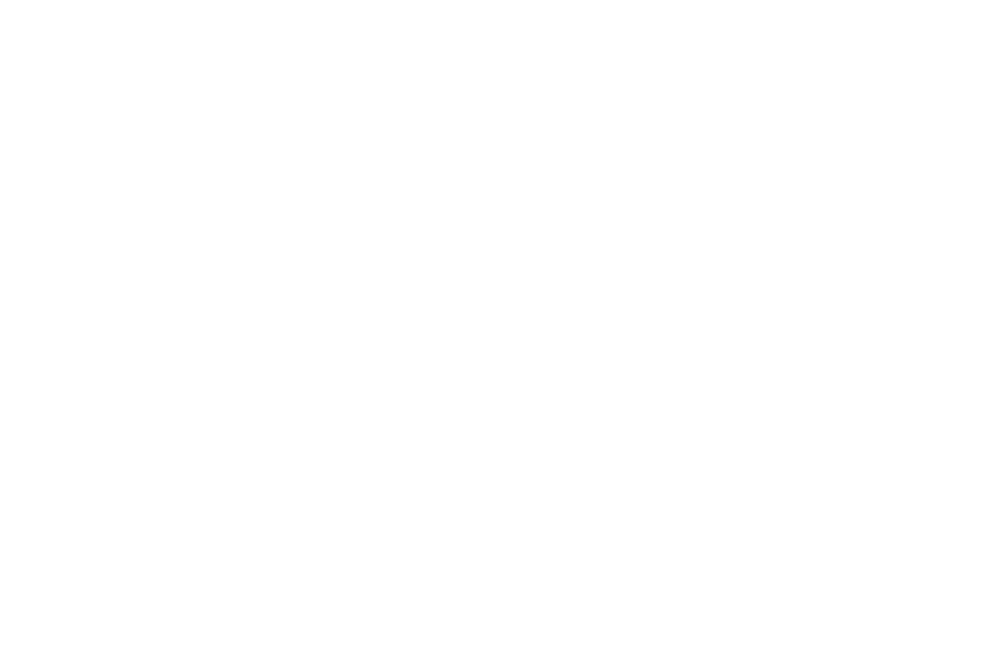
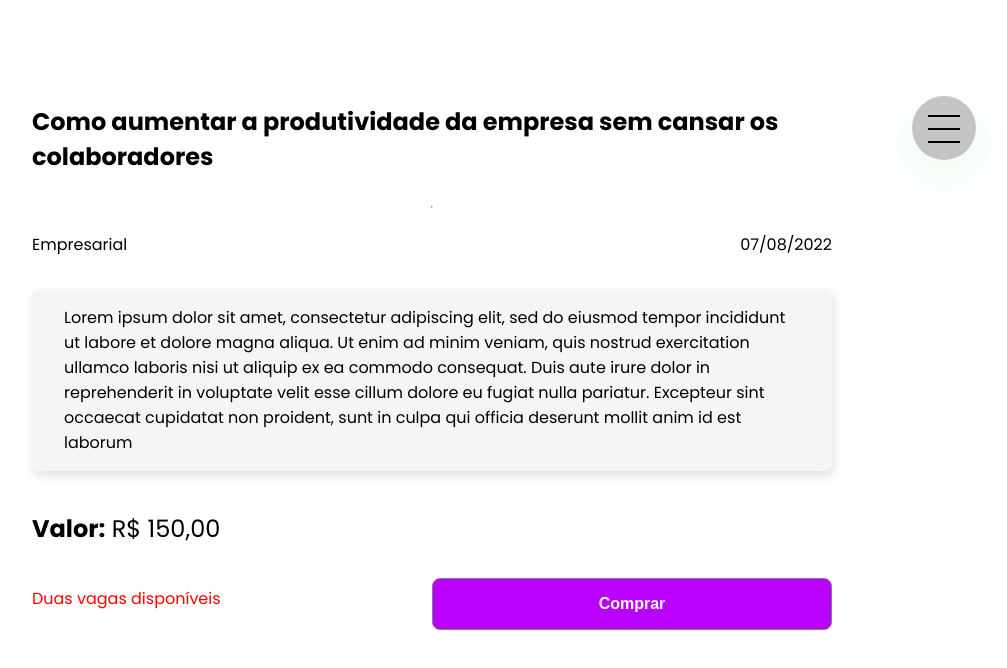
Before and after one commit to AmosAureliano/even4, a React (Vite) app: page /event in a window 1280 px wide. Before the commit this address had no page. Shown: the top 668 px of the page, without its empty margins (208-1215 px from the left). Built offline with nearby package versions, Linux system fonts and the light colour scheme.

Commit message:
feat: event page

```diff
--- a/src/components/EventHome/index.tsx
+++ b/src/components/EventHome/index.tsx
@@ -1,3 +1,4 @@
+import { Link } from 'react-router-dom';
 import {
     EventHomeContainer,
     GeneralInformations,
@@ -21,7 +22,7 @@
                 <EventInfoText>{date}</EventInfoText>
             </GeneralInformations>
 
-            <Button>Comprar ingresso</Button>
+            <Link to="/event"><Button>Comprar ingresso</Button></Link>
         </EventHomeContainer>
     )
 }
--- a/src/components/EventHome/styles.ts
+++ b/src/components/EventHome/styles.ts
@@ -45,7 +45,7 @@
     color: #FFFFFF;
     font-weight: bold;
     font-size: 1rem;
-    min-width: 25%;
+    width: 100%;
     margin: .5rem 0;
     cursor: pointer;
     transition: .3s;
--- /dev/null
+++ b/src/pages/event/index.tsx
@@ -0,0 +1,35 @@
+import Menu from "../../components/Menu";
+import {
+    EventContainer,
+    EventTitle,
+    Divisor,
+    InfoContainer,
+    Description,
+    Price,
+    ContainerBuy,
+    Button
+} from './styles';
+
+export default function Event() {
+    return(
+        <EventContainer>
+            <Menu />
+            <EventTitle>Como aumentar a produtividade da empresa sem cansar os colaboradores</EventTitle>
+            <Divisor/>
+
+            <InfoContainer>
+                <p>Empresarial</p>
+                <p>07/08/2022</p>
+            </InfoContainer>
+
+            <Description>Lorem ipsum dolor sit amet, consectetur adipiscing elit, sed do eiusmod tempor incididunt ut labore et dolore magna aliqua. Ut enim ad minim veniam, quis nostrud exercitation ullamco laboris nisi ut aliquip ex ea commodo consequat. Duis aute irure dolor in reprehenderit in voluptate velit esse cillum dolore eu fugiat nulla pariatur. Excepteur sint occaecat cupidatat non proident, sunt in culpa qui officia deserunt mollit anim id est laborum</Description>
+
+            <Price><b>Valor:</b> R$ 150,00</Price>
+
+            <ContainerBuy>
+                <p>Duas vagas disponíveis</p>
+                <Button>Comprar</Button>
+            </ContainerBuy>
+        </EventContainer>
+    )
+}
--- /dev/null
+++ b/src/pages/event/styles.ts
@@ -0,0 +1,64 @@
+import styled from 'styled-components';
+
+export const EventContainer = styled.div`
+    display: flex;
+    flex-direction: column;
+    padding: 5rem 15rem;
+
+    @media(max-width: 900px) {
+        padding: 1rem 2rem;
+    }
+`
+
+export const Divisor = styled.hr`
+    color: #000
+`
+export const EventTitle = styled.p`
+    font-size: 1.5rem;
+    font-weight: bold;
+`;
+
+export const InfoContainer = styled.div`
+    display: flex;
+    flex-direction: row;
+    justify-content: space-between;
+`
+
+export const Description = styled.p`
+    background-color: #f5f5f5;
+    padding: 1rem 2rem;
+    border-radius: .5rem;
+    box-shadow: 2px 5px 10px 1px rgba(0, 0, 0, 0.1);
+`
+
+export const Price = styled.p`
+    font-size: 1.5rem;
+`
+
+export const ContainerBuy = styled.div`
+    display: flex;
+    flex-direction: row;
+    justify-content: space-between;
+
+    p  {
+        color: red;
+    }
+`
+
+export const Button = styled.button`
+    padding: 1rem;
+    border-radius: .5rem;
+    border: 1px solid gray;
+    background-color: #ba01ff;
+    color: #FFFFFF;
+    font-weight: bold;
+    font-size: 1rem;
+    width: 50%;
+    margin: .5rem 0;
+    cursor: pointer;
+    transition: .3s;
+
+    &:hover {
+        background-color: #228dff;
+    }
+`;
--- a/src/pages/home/index.tsx
+++ b/src/pages/home/index.tsx
@@ -6,7 +6,7 @@
 
     const EVENT_DATA = [
         {
-            title: 'Como aumentar a produtividade da empresa sem cansar os colaboradores',
+            title: 'Como aumentar a produtividade da empresa',
             date: '07/08/2022',
             typeEvent: 'Empresarial'
         },
--- a/src/routes/index.tsx
+++ b/src/routes/index.tsx
@@ -2,6 +2,7 @@
 import Home from "../pages/home";
 import Login from "../pages/login";
 import Register from "../pages/register";
+import Event from "../pages/event";
 
 export default function RouteLinks() {
     return(
@@ -9,7 +10,8 @@
             <Routes>
                 <Route path="/" element={<Login/>} />
                 <Route path="/register" element={<Register/>} />
-                <Route path="/Home" element={<Home/>} />
+                <Route path="/home" element={<Home/>} />
+                <Route path="/event" element={<Event/>} />
             </Routes>
         </Router>
     )
```
